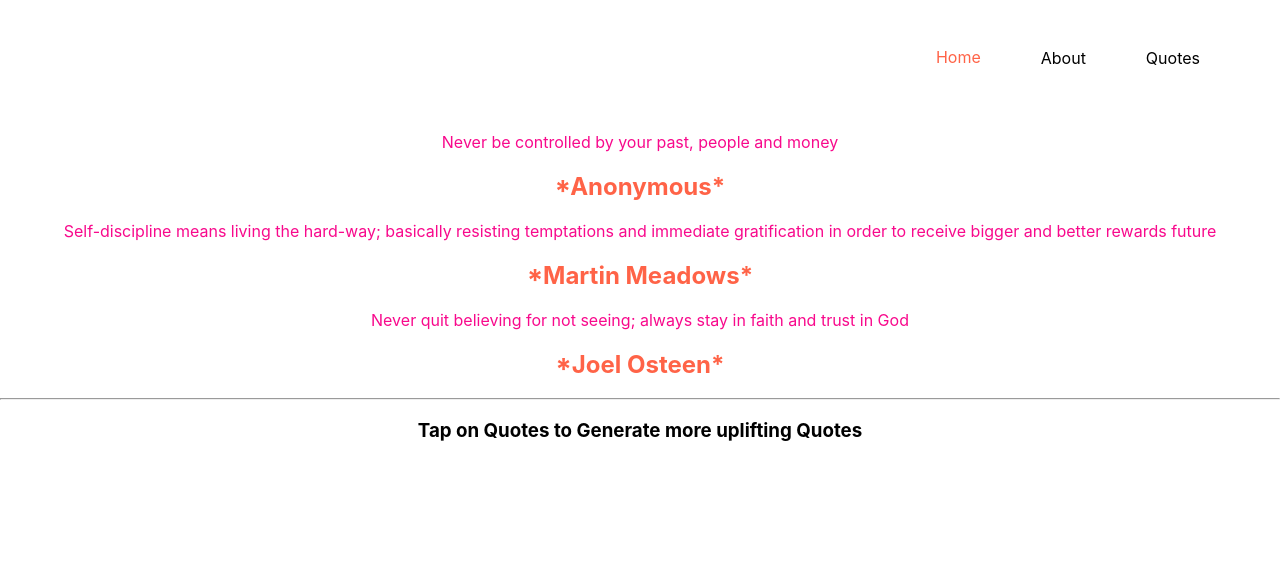
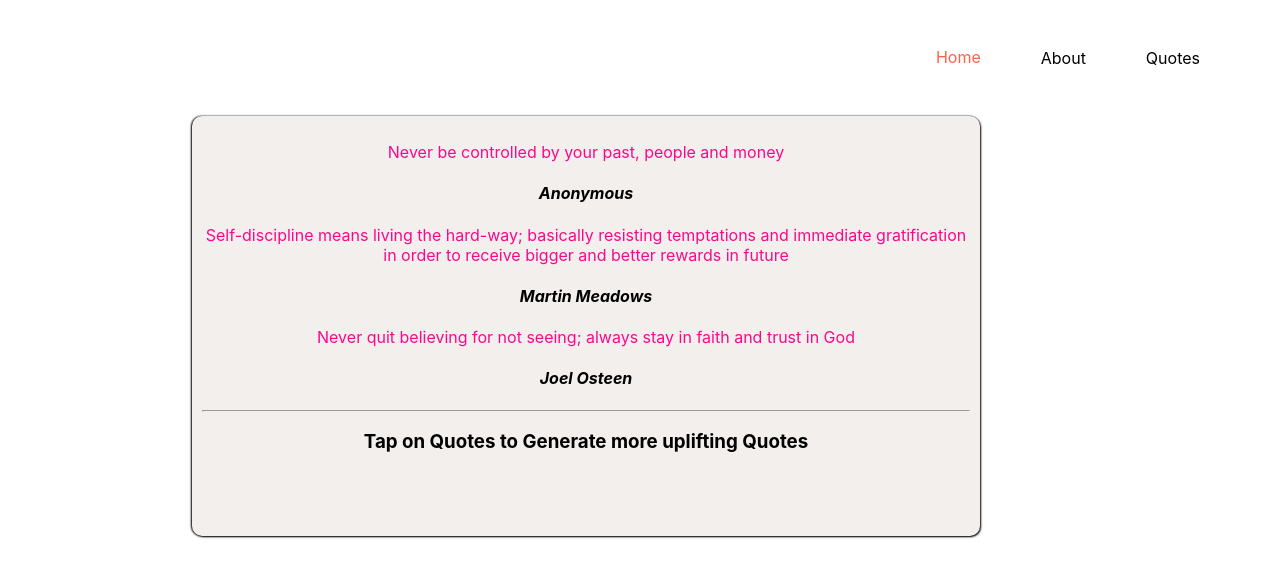
Before and after one commit to DKarimi90/random-quote-generator, a React (Create React App) app: page / in a window 1280 px wide. Shown: the top 578 px of the page. Built offline with nearby package versions, Linux system fonts and the light colour scheme.

Commit message:
Updated css

```diff
--- a/src/App.css
+++ b/src/App.css
@@ -95,3 +95,15 @@
 .btn {
   color: tomato;
 }
+.container {
+  width: 60%;
+  margin-left: 15%;
+  background-color:rgb(243, 239, 237);
+  height: 50vh;
+  padding: 10px;
+  border-radius: 10px;
+  box-shadow: 1px 1px 2px, -1px 0 2px
+}
+h4 {
+  font-style: italic;
+}
--- a/src/views/Home.js
+++ b/src/views/Home.js
@@ -2,14 +2,14 @@
 
 function Home() {
   return (
-    <div>
+    <div className='container'>
         {/* <h1>Click on Quotes to Generate Some random Quotes!</h1> */}
         <p>Never be controlled by your past, people and money</p>
-        <h2>*Anonymous*</h2>
-        <p>Self-discipline means living the hard-way; basically resisting temptations and immediate gratification in order to receive bigger and better rewards future</p>
-        <h2>*Martin Meadows*</h2>
+        <h4>Anonymous</h4>
+        <p>Self-discipline means living the hard-way; basically resisting temptations and immediate gratification in order to receive bigger and better rewards in future</p>
+        <h4>Martin Meadows</h4>
         <p>Never quit believing for not seeing; always stay in faith and trust in God</p>
-        <h2>*Joel Osteen*</h2>< hr/>
+        <h4>Joel Osteen</h4>< hr/>
 
         <h3>Tap on Quotes to Generate more uplifting Quotes</h3>
 
```
